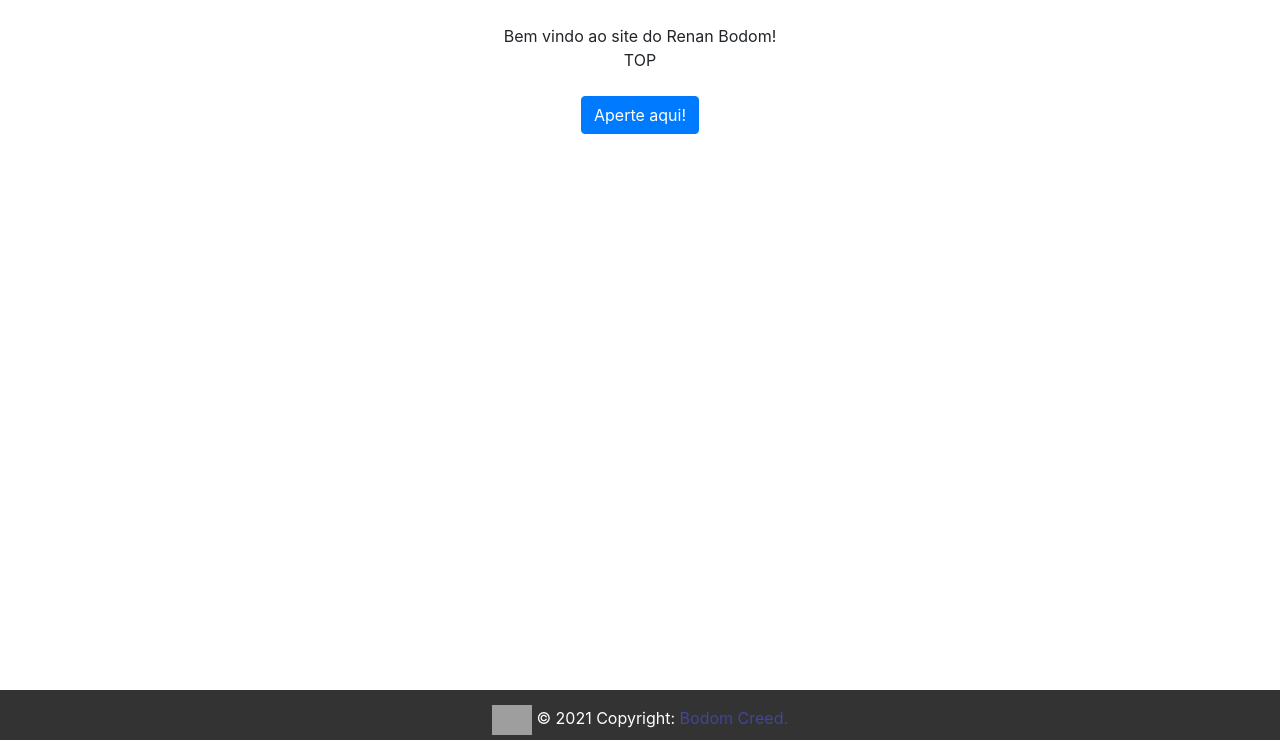
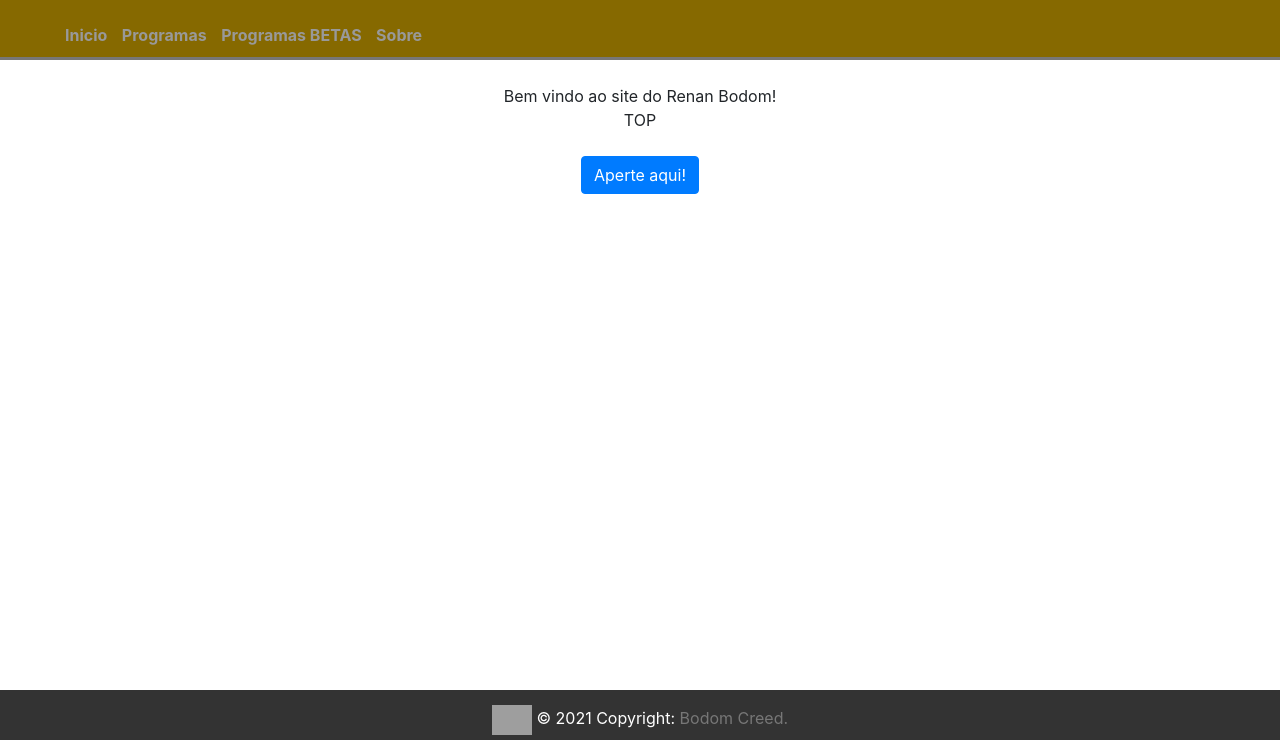
Before and after one commit to Renan-Bodom/BodomCreed, a Django app: page / in a window 1280 px wide. Shown: the part 60-800 px from the top of the page. Run offline with Django 3.2, Linux system fonts and the light colour scheme; some libraries are stand-ins or nearby versions; grey boxes are pictures that could not be loaded.

Commit message:
Segundo menu

```diff
--- a/bodomCreed/urls.py
+++ b/bodomCreed/urls.py
@@ -19,5 +19,5 @@ from home.views import index
 
 urlpatterns = [
     path('admin/', admin.site.urls),
-    path('', index)
+    path('', index, name='url_home')
 ]
--- a/home/static/css/styles.css
+++ b/home/static/css/styles.css
@@ -12,7 +12,7 @@ main {
 
 
 a:link {
-    color: #449;
+    color: #777;
 }
 
 .header-1 {
@@ -46,3 +46,25 @@ a:link {
     padding: 15px;
     width: 50%;
 }
+
+
+.header-2 {
+    background-color: #866900;
+    border-bottom: 3px solid #777;
+    height: 60px;
+}
+
+.menuOp ul li {
+    display: inline-block;
+    margin-left: 10px;
+}
+
+.menuOp {
+    float: left;
+    padding: 15px;
+}
+
+.fontMenu {
+    color: #999;
+    font-weight: bold;
+}
--- a/home/templates/home/_layout.html
+++ b/home/templates/home/_layout.html
@@ -48,7 +48,18 @@
     </div>
 </header>
 
+<div class="header-2">
+    <div class="menuOp">
 
+        <ul>
+            <li><a href="/"><font class="fontMenu">Inicio</font></a></li>
+            <li><a href="#"><font class="fontMenu">Programas</font></a></li>
+            <li><a href="#"><font class="fontMenu">Programas BETAS</font></a></li>
+            <li><a href="#"><font class="fontMenu">Sobre</font></a></li>
+        </ul>
+
+    </div>
+</div>
 
 
 <br>
```
